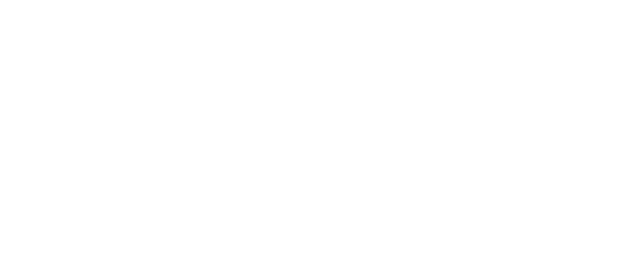
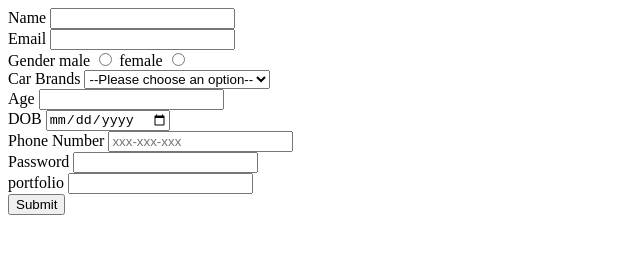
Before and after one commit to acciojob/signup-form-car-Sridhar-Patra, a website: page main.html in a window 1280 px wide. Shown: the whole page, without its empty margins (0-640 px from the left). Drawn offline with Linux system fonts and the light colour scheme.

Commit message:
created a submission

```diff
--- a/main.html
+++ b/main.html
@@ -8,6 +8,60 @@
 
 <body>
 	<!-- the entire body must be written by student -->
+	<form>
+		<div>
+			<label for="name">Name</label>
+		<input type="text" id="name" required>
+		</div>
+		<div>
+			<label for="email">Email</label>
+		<input type="email" id="email" required>
+
+		</div>
+
+		<div>
+			<label for="gender">Gender</label>
+		<label for="gender_m" name="gender" >male</label>
+		<input type="radio" name="gender" id="gender_m" required>
+		<label for="gender_f" name="gender">female</label>
+		<input type="radio" id="gender_f" name="gender" required>
+		</div>
+		<div>
+			<label for="cars">Car Brands</label>
+			<select id="cars" placeholder="" aria-required>
+				<option>--Please choose an option--</option>
+				<option id="laptop_brand">BMW</option>
+			<option id="laptop_brand">Audi</option>
+			<option id="laptop_brand">Mercedez</option>
+			</select>
+
+		</div>
+		<div>
+			<label for="age">Age</label>
+		<input type="number" id="age"  required>
+		</div>
+		<div>
+			<label for="dob">DOB</label>
+		<input type="date" id="dob" required>
+		</div>
+		<div>
+			<label for="tel">Phone Number</label>
+		<input type="number" id="tel"  placeholder="xxx-xxx-xxx"required>
+		</div>
+		<div>
+			<label for="password">Password</label>
+		<input type="password" id="password" required>
+		</div>
+
+		<div>
+			<label for="portfolio">portfolio</label>
+		<input type="url" id="portfolio">
+		</div>
+		<div>
+			<button type="submit">Submit</button>
+		</div>
+
+	</form>
     <script type="text/javascript" src="./script.js">
 </script>
 
```
